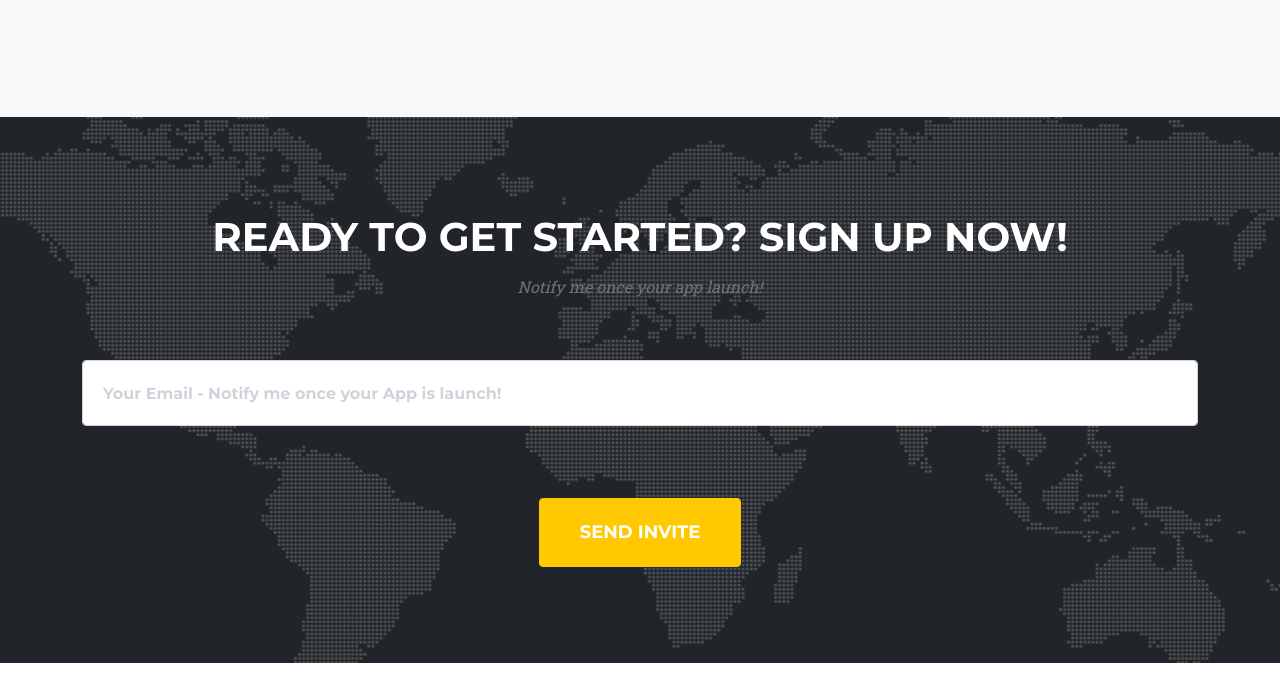
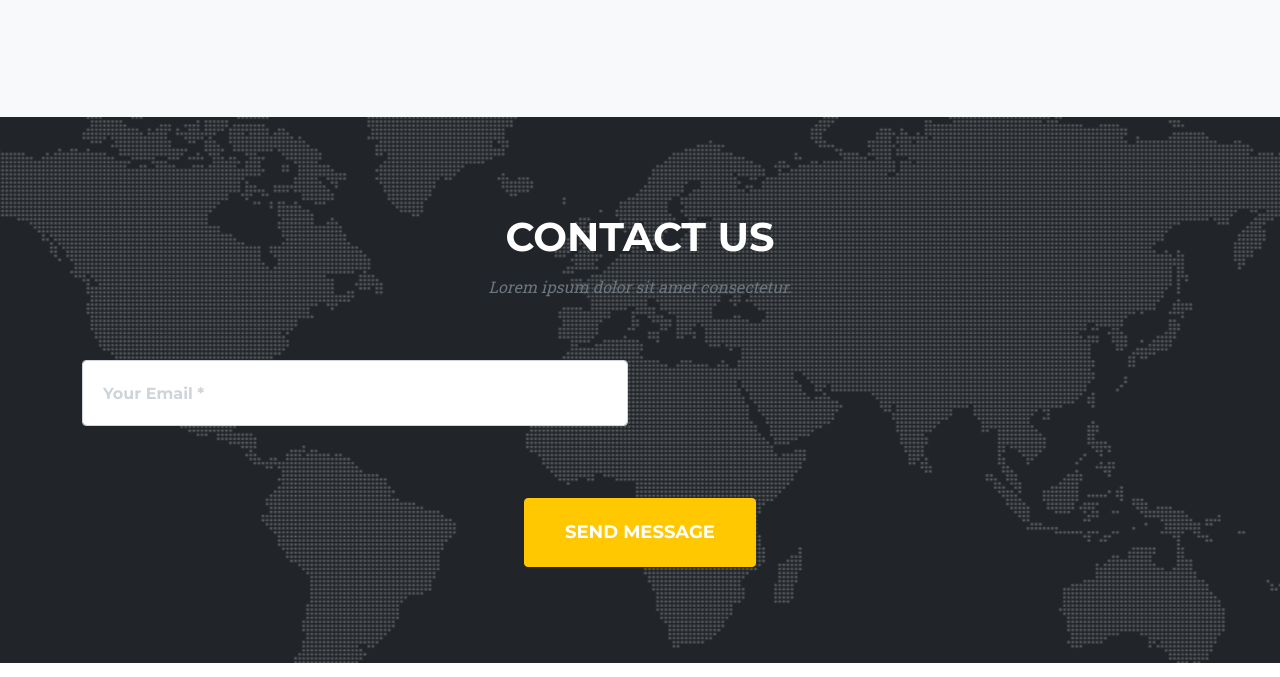
Before and after one commit to Ladunitech/launching-page, a plain HTML site: page index.html in a window 1280 px wide. Shown: the part 2454-3131 px from the top of the page. Drawn offline with nearby package versions, Linux system fonts and the light colour scheme.

Commit message:
Test form

```diff
--- a/index.html
+++ b/index.html
@@ -171,31 +171,37 @@
     <section class="page-section" id="contact">
         <div class="container">
             <div class="text-center">
-                <h2 class="section-heading text-uppercase">Ready to get started? Sign up now!</h2>
-                <h3 class="section-subheading text-muted">Notify me once your app launch!</h3>
+                <h2 class="section-heading text-uppercase">Contact Us</h2>
+                <h3 class="section-subheading text-muted">Lorem ipsum dolor sit amet consectetur.</h3>
             </div>
             <form id="contactForm">
-                <form action="https://tech.us6.list-manage.com/subscribe/post?u=7affd518cf914cd982542058d&amp;id=3092810171" method="post" id="mc-embedded-subscribe-form" name="mc-embedded-subscribe-form" class="validate" target="_blank" novalidate>
+                <div class="row align-items-stretch mb-5">
 
-                <div class="row align-center mb-5">
-                    <div class="col-lg-12 col-md-6 col-md-offset-3    ">
+
+                    <form action="https://tech.us6.list-manage.com/subscribe/post?u=7affd518cf914cd982542058d&amp;id=8bbfe103e4" method="post" id="mc-embedded-subscribe-form" name="mc-embedded-subscribe-form" class="validate" target="_blank" novalidate>
+
+                    <div class="col-md-6 col-md-offset-3">
 
                         <div class="form-group">
-                            <input class="form-control" id="email" type="email" name="EMAIL" placeholder="Your Email - Notify me once your App is launch!" required="required">
+                            <input class="form-control" id="email" type="email" name="EMAIL" placeholder="Your Email *" required="required">
                             <p class="help-block text-danger"></p>
                         </div>
 
                     </div>
 
+
                 </div>
                 <div class="text-center">
                     <div id="success"></div>
-                     <!-- real people should not fill this in and expect good things - do not remove this or risk form bot signups-->
-                    <div style="position: absolute; left: -5000px;" aria-hidden="true"><input type="text" name="b_7affd518cf914cd982542058d_3092810171" tabindex="-1" value=""></div>
-                    <button class="btn btn-primary btn-xl text-uppercase" id="sendMessageButton" type="submit">Send Invite</button>
+                        <!-- real people should not fill this in and expect good things - do not remove this or risk form bot signups-->
+                        <div style="position: absolute; left: -5000px;" aria-hidden="true"><input type="text" name="b_7affd518cf914cd982542058d_8bbfe103e4" tabindex="-1" value=""></div>
+
+                    <button class="btn btn-primary btn-xl text-uppercase" id="sendMessageButton" type="submit">Send Message</button>
                 </div>
-            </form>
-        </div>
+
+            </div>
+        </form>
+
     </section>
     <!-- Footer-->
     <footer class="footer py-4">
```
Also changed, not shown: 1 other file.
